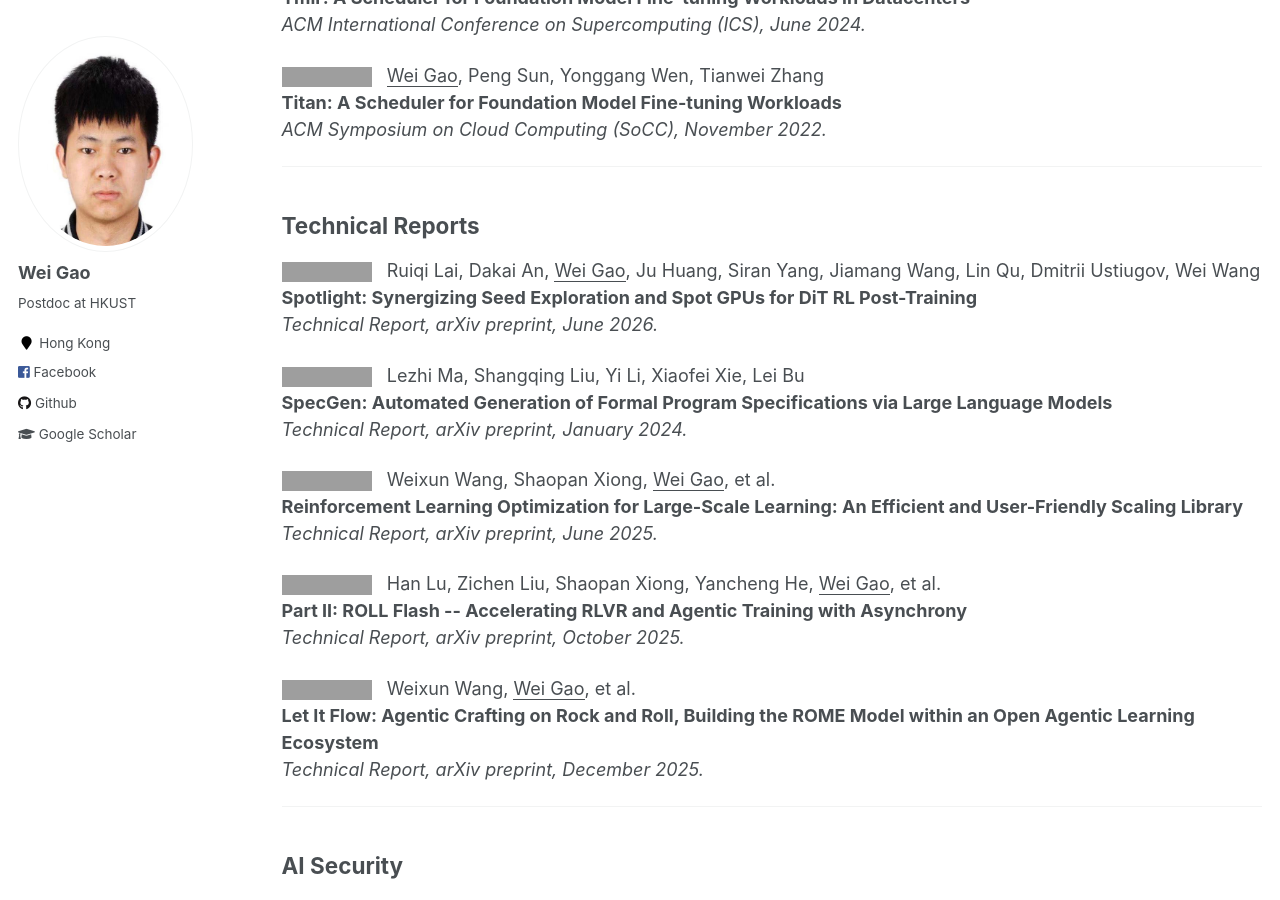
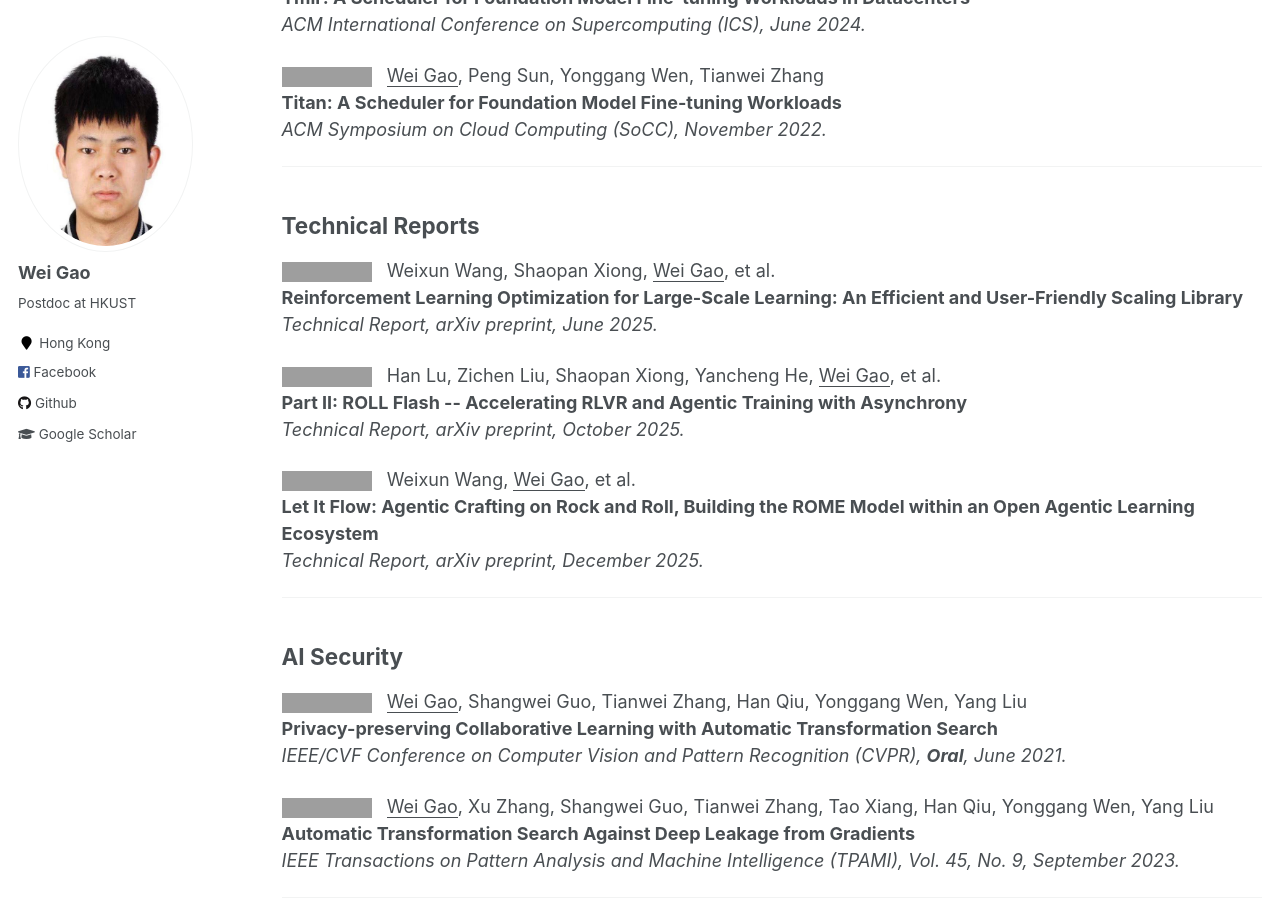
Before and after one commit to gaow0007/gaow0007.github.io, a Jekyll site: the page built from _pages/publications.md, in a window 1280 px wide and 900 px high, scrolled down 1682 px. Built offline with Jekyll 4.4.1, drawn with Linux system fonts in a browser that asks for light colours; grey boxes are pictures that could not be loaded.

Commit message:
Update about page and publications
- Add OctoPipe (SC 26) to news with corresponding author note
- Reorganize news entries by month
- Update publications page

🤖 Generated with [Qoder][https://qoder.com]

```diff
--- a/_pages/publications.md
+++ b/_pages/publications.md
@@ -124,22 +124,6 @@ You can also find my articles on <u><a href="{{author.googlescholar}}">my Google
 ## Technical Reports
 
 <p>
-  <a href="https://arxiv.org/abs/2606.19004"><img src="https://img.shields.io/badge/arXiv-2606.19004-b31b1b?style=flat-square&logo=arxiv" alt="arXiv"/></a>
-  &nbsp;
-  Ruiqi Lai, Dakai An, <u>Wei Gao</u>, Ju Huang, Siran Yang, Jiamang Wang, Lin Qu, Dmitrii Ustiugov, Wei Wang<br/>
-  <strong>Spotlight: Synergizing Seed Exploration and Spot GPUs for DiT RL Post-Training</strong><br/>
-  <em>Technical Report, arXiv preprint, June 2026.</em>
-</p>
-
-<p>
-  <a href="https://arxiv.org/abs/2401.08807"><img src="https://img.shields.io/badge/arXiv-2401.08807-b31b1b?style=flat-square&logo=arxiv" alt="arXiv"/></a>
-  &nbsp;
-  Lezhi Ma, Shangqing Liu, Yi Li, Xiaofei Xie, Lei Bu<br/>
-  <strong>SpecGen: Automated Generation of Formal Program Specifications via Large Language Models</strong><br/>
-  <em>Technical Report, arXiv preprint, January 2024.</em>
-</p>
-
-<p>
   <a href="https://arxiv.org/abs/2506.06122"><img src="https://img.shields.io/badge/arXiv-2506.06122-b31b1b?style=flat-square&logo=arxiv" alt="arXiv"/></a>
   &nbsp;
   Weixun Wang, Shaopan Xiong, <u>Wei Gao</u>, et al.<br/>
```
Also changed, not shown: _pages/about.md (+3 -5 lines), 1 other file.
